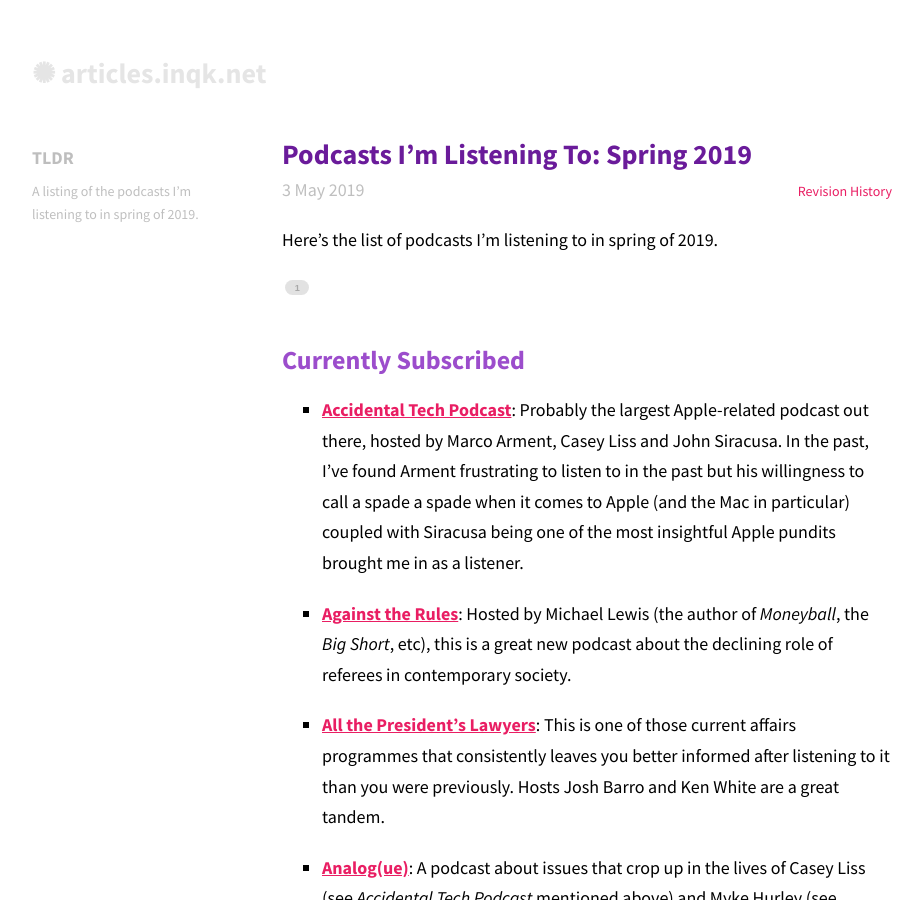
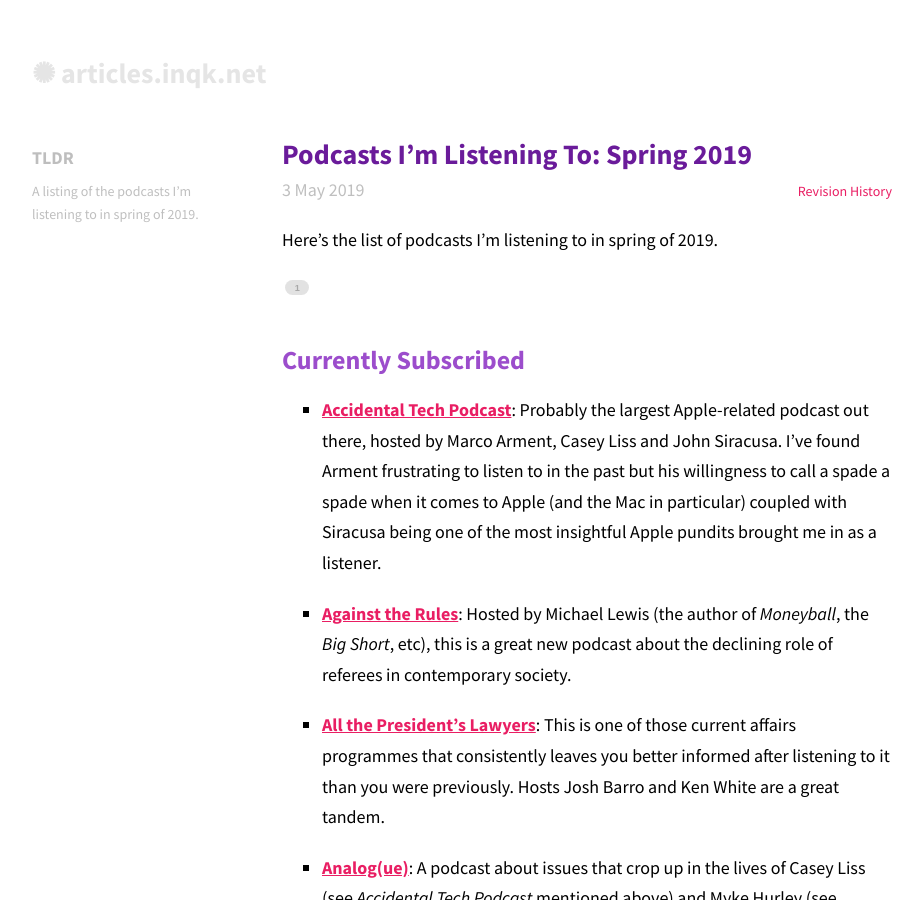
Before and after one commit to pyrmont/articles.inqk.net, a Jekyll site: the page built from _posts/2019-05-03-podcasts-spring-2019.md, in a window 1280 px wide and 900 px high. Shown: the whole window, without its empty margins (178-1101 px from the left). Built offline with Jekyll 4.4.1, drawn with Linux system fonts in a browser that asks for light colours; Markdown is read by kramdown in place of the engine named in the settings.

Commit message:
Correct typo

```diff
--- a/_posts/2019-05-03-podcasts-spring-2019.md
+++ b/_posts/2019-05-03-podcasts-spring-2019.md
@@ -15,7 +15,7 @@
 
 ## Currently Subscribed
 
-* [**Accidental Tech Podcast**](http://atp.fm/): Probably the largest Apple-related podcast out there, hosted by Marco Arment, Casey Liss and John Siracusa. In the past, I've found Arment frustrating to listen to in the past but his willingness to call a spade a spade when it comes to Apple (and the Mac in particular) coupled with Siracusa being one of the most insightful Apple pundits brought me in as a listener.
+* [**Accidental Tech Podcast**](http://atp.fm/): Probably the largest Apple-related podcast out there, hosted by Marco Arment, Casey Liss and John Siracusa. I've found Arment frustrating to listen to in the past but his willingness to call a spade a spade when it comes to Apple (and the Mac in particular) coupled with Siracusa being one of the most insightful Apple pundits brought me in as a listener.
 
 * [**Against the Rules**](https://atrpodcast.com/): Hosted by Michael Lewis (the author of _Moneyball_, the _Big Short_, etc), this is a great new podcast about the declining role of referees in contemporary society.
 
```
